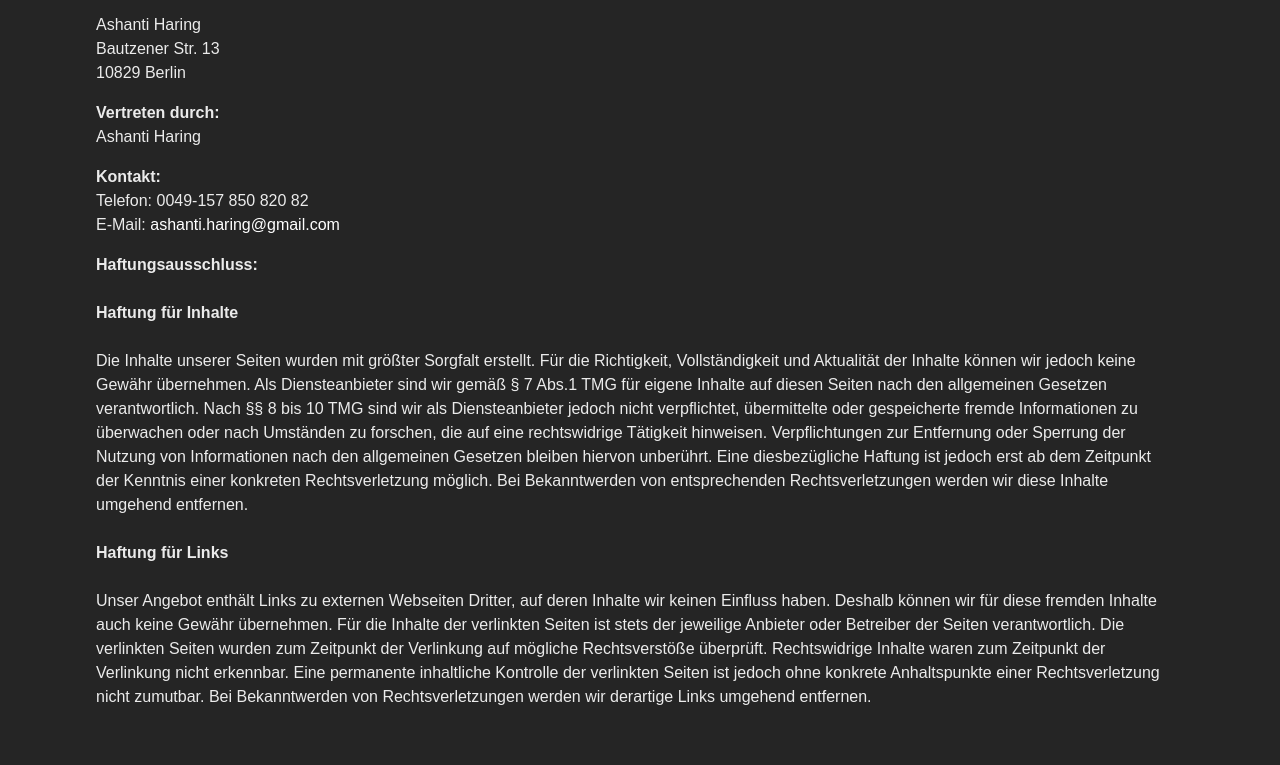
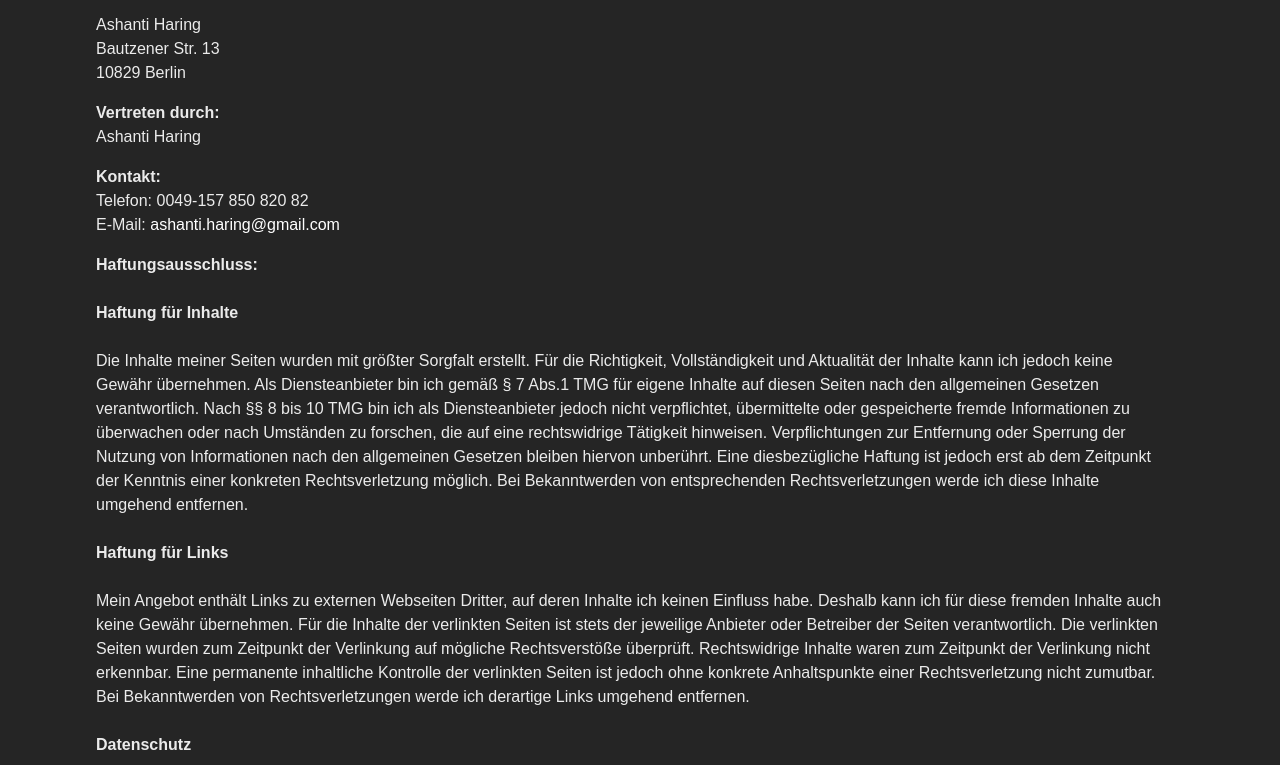
Before and after one commit to AshantiCode/ashanti-portfolio, a website: page dist/impressum.html in a window 1280 px wide. Shown: the part 187-952 px from the top of the page. Drawn offline with Linux system fonts and the light colour scheme; a web font is replaced by a local one.

Commit message:
added datenschutz

```diff
--- a/dist/impressum.html
+++ b/dist/impressum.html
@@ -67,14 +67,14 @@
                 Telefon: 0049-157 850 820 82<br>
                 E-Mail: <a href='mailto:ashanti.haring@gmail.com'>ashanti.haring@gmail.com</a></br></p>
             <p><strong>Haftungsausschluss: </strong><br><br><strong>Haftung für Inhalte</strong><br><br>
-                Die Inhalte unserer Seiten wurden mit größter Sorgfalt erstellt. Für die Richtigkeit, Vollständigkeit
+                Die Inhalte meiner Seiten wurden mit größter Sorgfalt erstellt. Für die Richtigkeit, Vollständigkeit
                 und
-                Aktualität der Inhalte können wir jedoch keine Gewähr übernehmen. Als Diensteanbieter sind wir gemäß § 7
+                Aktualität der Inhalte kann ich jedoch keine Gewähr übernehmen. Als Diensteanbieter bin ich gemäß § 7
                 Abs.1
                 TMG für eigene Inhalte auf diesen Seiten nach den allgemeinen Gesetzen verantwortlich. Nach §§ 8 bis 10
                 TMG
-                sind
-                wir als Diensteanbieter jedoch nicht verpflichtet, übermittelte oder gespeicherte fremde Informationen
+                bin ich als Diensteanbieter jedoch nicht verpflichtet, übermittelte oder gespeicherte fremde
+                Informationen
                 zu
                 überwachen oder nach Umständen zu forschen, die auf eine rechtswidrige Tätigkeit hinweisen.
                 Verpflichtungen
@@ -83,11 +83,11 @@
                 unberührt.
                 Eine diesbezügliche Haftung ist jedoch erst ab dem Zeitpunkt der Kenntnis einer konkreten
                 Rechtsverletzung
-                möglich. Bei Bekanntwerden von entsprechenden Rechtsverletzungen werden wir diese Inhalte umgehend
+                möglich. Bei Bekanntwerden von entsprechenden Rechtsverletzungen werde ich diese Inhalte umgehend
                 entfernen.<br><br><strong>Haftung für Links</strong><br><br>
-                Unser Angebot enthält Links zu externen Webseiten Dritter, auf deren Inhalte wir keinen Einfluss haben.
+                Mein Angebot enthält Links zu externen Webseiten Dritter, auf deren Inhalte ich keinen Einfluss habe.
                 Deshalb
-                können wir für diese fremden Inhalte auch keine Gewähr übernehmen. Für die Inhalte der verlinkten Seiten
+                kann ich für diese fremden Inhalte auch keine Gewähr übernehmen. Für die Inhalte der verlinkten Seiten
                 ist
                 stets der jeweilige Anbieter oder Betreiber der Seiten verantwortlich. Die verlinkten Seiten wurden zum
                 Zeitpunkt der Verlinkung auf mögliche Rechtsverstöße überprüft. Rechtswidrige Inhalte waren zum
@@ -95,8 +95,18 @@
                 der
                 Verlinkung nicht erkennbar. Eine permanente inhaltliche Kontrolle der verlinkten Seiten ist jedoch ohne
                 konkrete
-                Anhaltspunkte einer Rechtsverletzung nicht zumutbar. Bei Bekanntwerden von Rechtsverletzungen werden wir
-                derartige Links umgehend entfernen.</p><br>
+                Anhaltspunkte einer Rechtsverletzung nicht zumutbar. Bei Bekanntwerden von Rechtsverletzungen werde ich
+                derartige Links umgehend entfernen. <br><br><strong>Datenschutz</strong><br><br>Die Nutzung meiner
+                Webseite ist in der Regel ohne Angabe personenbezogener Daten möglich. Soweit auf meiner Seite
+                personenbezogene Daten (beispielsweise Name, Anschrift oder eMail-Adressen) erhoben werden, erfolgt
+                dies, soweit möglich, stets auf freiwilliger Basis. Diese Daten werden ohne Ihre ausdrückliche
+                Zustimmung nicht an Dritte weitergegeben. Ich weise darauf hin, dass die Datenübertragung im Internet
+                (z.B. bei der Kommunikation per E-Mail) Sicherheitslücken aufweisen kann. Ein lückenloser Schutz der
+                Daten vor dem Zugriff durch Dritte ist nicht möglich. Der Nutzung von im Rahmen der Impressumspflicht
+                veröffentlichten Kontaktdaten durch Dritte zur Übersendung von nicht ausdrücklich angeforderter Werbung
+                und Informationsmaterialien wird hiermit ausdrücklich widersprochen. Die Betreiber der Seiten behalten
+                sich ausdrücklich rechtliche Schritte im Falle der unverlangten Zusendung von Werbeinformationen, etwa
+                durch Spam-Mails, vor.</p><br>
 
         </div>
     </main>
```
Also changed, not shown: dist/index.html (+4 -21 lines).
